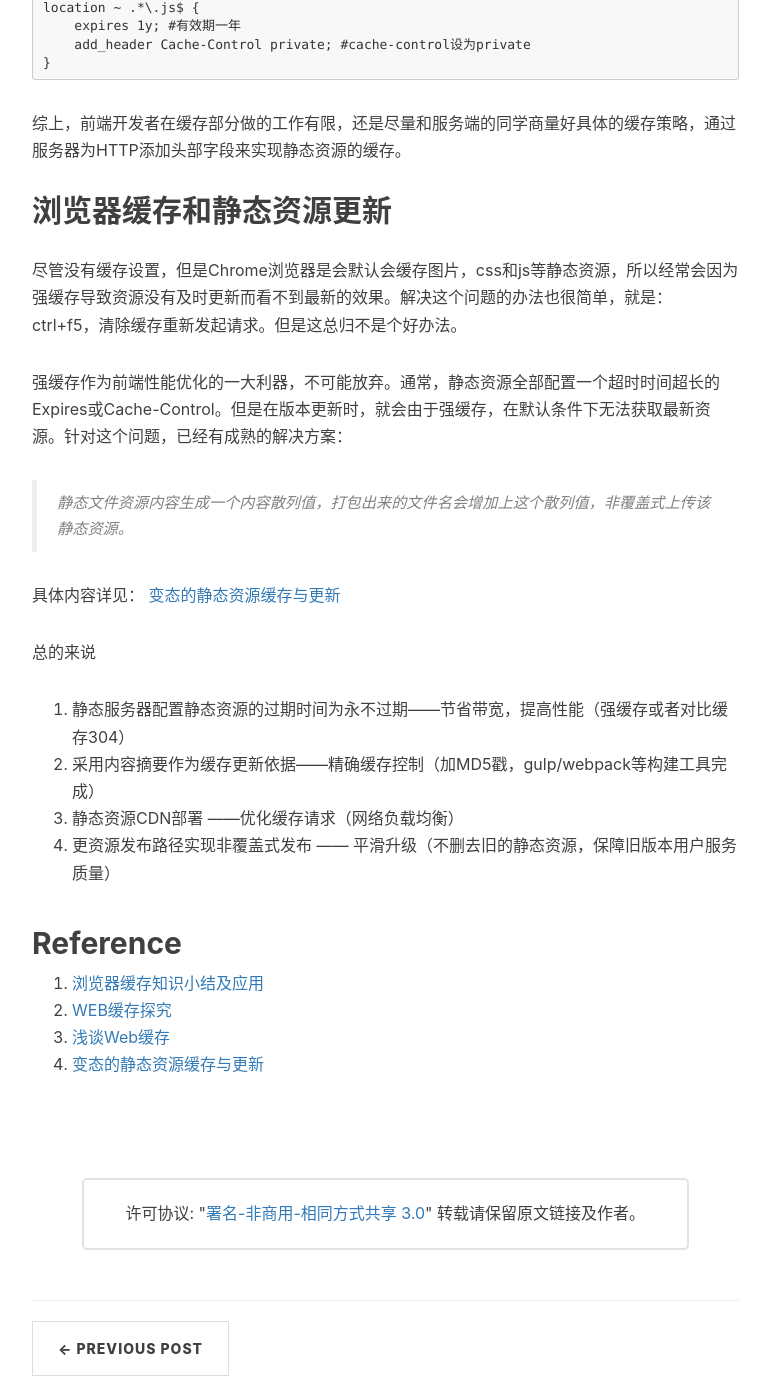
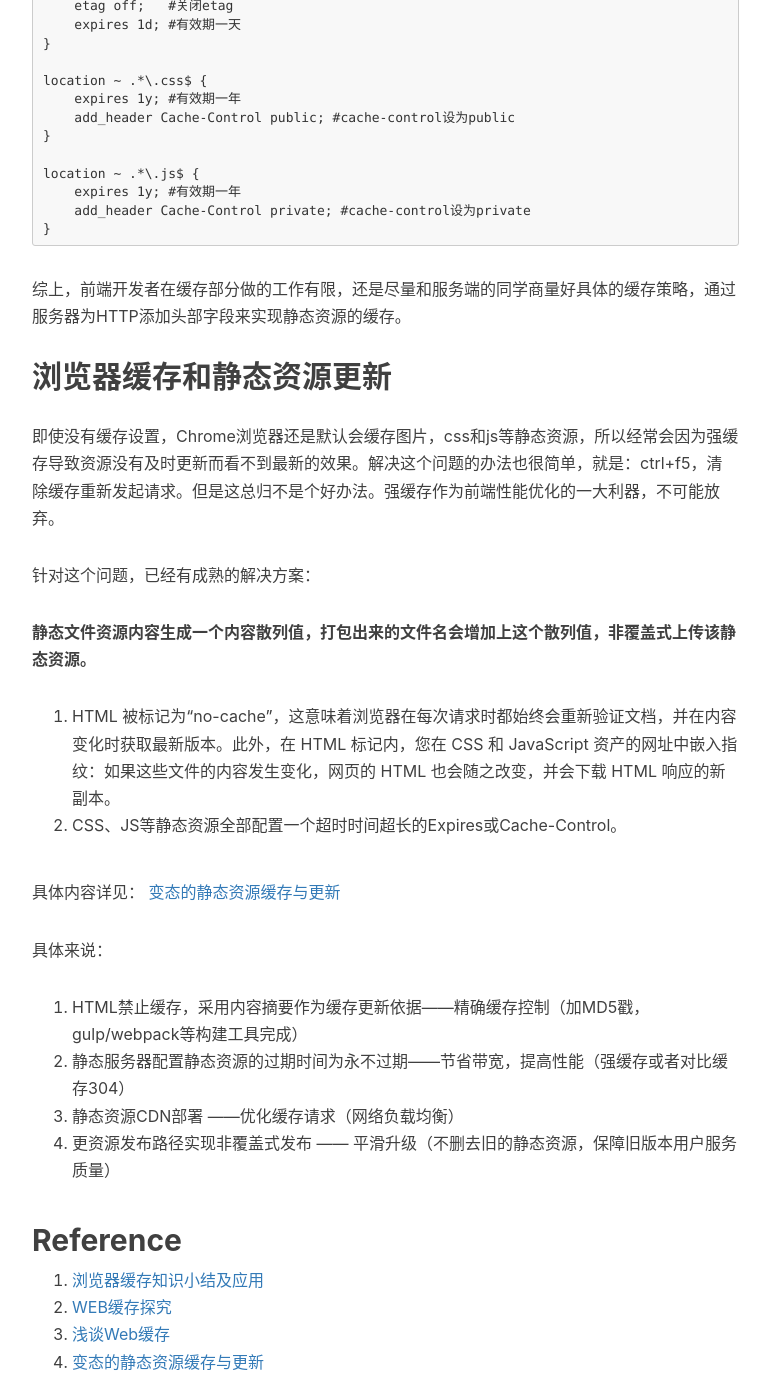
Before and after one commit to leeyixuan/leeyixuan.github.io, a Jekyll site: the page built from _posts/2018-07-03-cache.markdown, in a window 1280 px wide and 1400 px high, scrolled down 2774 px. Shown: the whole window, without its empty margins (233-1003 px from the left). Built offline with Jekyll 4.4.1, drawn with Linux system fonts in a browser that asks for light colours; nearby versions of some CDN libraries; comment, search, counter and statistics services are not loaded; some of the changed text lies outside the part shown.

Commit message:
再次修改缓存

```diff
--- a/_posts/2018-07-03-cache.markdown
+++ b/_posts/2018-07-03-cache.markdown
@@ -12,6 +12,10 @@
 
 
 浏览器缓存其实就是HTTP缓存。
+
+
+
+浏览器发出的所有 HTTP 请求会首先路由到浏览器缓存，以确认是否缓存了可用于满足请求的有效响应。如果有匹配的响应，则从缓存中读取响应，这样就避免了网络延迟和传送产生的流量费用。
 
 服务器通过在HTTP响应的头部设置4个字段（Expires，Cache-Control，Last-Modified，Etag）来告诉浏览器针对该响应中携带的静态资源应该如何缓存。
 
@@ -44,11 +48,12 @@
 1. Expires和Cache-Control是控制强缓存的字段。
 2. Cache-Control是HTTP1.1中规定的，Expires是HTTP1.0中规定的。Cache-Control优先级更高，这两个Header可以只用其一，也可以一起使用。一起使用时以Cache-Control为准。
 3. Cache-Control的max-age描述的是一个相对时间，在进行缓存命中的时候，都是利用客户端时间进行判断。而Expires是服务器返回的一个绝对时间，具有时间差等问题。所以Cache-Control的缓存管理更有效，安全一些。
-4. Cache-Control的no-cache不是不进行缓存，只是强制浏览器进行对比缓存来验证，no-store才是禁止浏览器进行任何缓存。但是实际上禁止浏览器缓存不只是设置no-store就行，要考虑浏览器默认强缓存的情况，最好再将过期时间设为过去。
-5. Cache-Control没有设置private和public时，默认为public。（public允许共享缓存；private只允许本地浏览器进行缓存）
-6. Last-Modified和Etag是协商缓存时，服务器http响应头的字段，标识当前资源的版本。协商校验时，浏览器将资源的版本号填充到If-Modified-Since和If-None-Match字段中发送给服务器校验。
-7. Etag是HTTP1.1中规定的， Last-Modified是HTTP1.0中规定的。Etag优先级更高，这两个Header可以只用其一，也可以一起使用。一起使用时先进行 Etag的校验，通过之后再进行Last-Modified的校验。
-8. Last-Modified是基于文件修改的时间（秒）。Etag是基于文件的内容生成的哈希指纹，能够准确地标识当前文件的唯一性，弥补Last-Modified无法识别快速多次修改文件和文件内容没有改动却变更标识的问题。但是Etag也具有哈希冲突的问题。这两者结合使用效果更佳。
+4. Cache-Control的no-cache不是不进行缓存，只是强制浏览器进行对比缓存来验证，同时告诉中间缓存服务器不得返回缓存的数据，每次都必须将请求发送给服务器进行有有效确认。no-store才是禁止浏览器进行任何缓存。但是实际上禁止浏览器缓存不只是设置no-store就行，要考虑浏览器默认强缓存的情况，最好再将过期时间设为过去。
+5. Pragma字段是作为与HTTP1.0后向兼容的字段存在的，`Pragma:no-cache`相当于`Cache-Control:no-cache`。
+6. Cache-Control没有设置private和public时，默认为public。（public允许共享缓存；private只允许本地浏览器进行缓存）
+7. Last-Modified和Etag是协商缓存时，服务器http响应头的字段，标识当前资源的版本。协商校验时，浏览器将资源的版本号填充到If-Modified-Since和If-None-Match字段中发送给服务器校验。
+8. Etag是HTTP1.1中规定的， Last-Modified是HTTP1.0中规定的。Etag优先级更高，这两个Header可以只用其一，也可以一起使用。一起使用时先进行 Etag的校验，通过之后再进行Last-Modified的校验。
+9. Last-Modified是基于文件修改的时间（秒）。Etag是基于文件的内容生成的哈希指纹，能够准确地标识当前文件的唯一性，弥补Last-Modified无法识别快速多次修改文件和文件内容没有改动却变更标识的问题。但是Etag也具有哈希冲突的问题。这两者结合使用效果更佳。
 
 
 ## 设置浏览器缓存的方式——meta
@@ -90,16 +95,21 @@
 ## 浏览器缓存和静态资源更新
 
 
-尽管没有缓存设置，但是Chrome浏览器是会默认会缓存图片，css和js等静态资源，所以经常会因为强缓存导致资源没有及时更新而看不到最新的效果。解决这个问题的办法也很简单，就是：ctrl+f5，清除缓存重新发起请求。但是这总归不是个好办法。
+即使没有缓存设置，Chrome浏览器还是默认会缓存图片，css和js等静态资源，所以经常会因为强缓存导致资源没有及时更新而看不到最新的效果。解决这个问题的办法也很简单，就是：ctrl+f5，清除缓存重新发起请求。但是这总归不是个好办法。强缓存作为前端性能优化的一大利器，不可能放弃。
 
-强缓存作为前端性能优化的一大利器，不可能放弃。通常，静态资源全部配置一个超时时间超长的Expires或Cache-Control。但是在版本更新时，就会由于强缓存，在默认条件下无法获取最新资源。针对这个问题，已经有成熟的解决方案：
->静态文件资源内容生成一个内容散列值，打包出来的文件名会增加上这个散列值，非覆盖式上传该静态资源。
+
+针对这个问题，已经有成熟的解决方案：
+
+**静态文件资源内容生成一个内容散列值，打包出来的文件名会增加上这个散列值，非覆盖式上传该静态资源。**
+
+1. HTML 被标记为“no-cache”，这意味着浏览器在每次请求时都始终会重新验证文档，并在内容变化时获取最新版本。此外，在 HTML 标记内，您在 CSS 和 JavaScript 资产的网址中嵌入指纹：如果这些文件的内容发生变化，网页的 HTML 也会随之改变，并会下载 HTML 响应的新副本。
+2. CSS、JS等静态资源全部配置一个超时时间超长的Expires或Cache-Control。
 
 具体内容详见： [变态的静态资源缓存与更新 ](https://my.oschina.net/jathon/blog/404968)
 
-总的来说
-1. 静态服务器配置静态资源的过期时间为永不过期——节省带宽，提高性能（强缓存或者对比缓存304）
-2. 采用内容摘要作为缓存更新依据——精确缓存控制（加MD5戳，gulp/webpack等构建工具完成）
+具体来说：
+1. HTML禁止缓存，采用内容摘要作为缓存更新依据——精确缓存控制（加MD5戳，gulp/webpack等构建工具完成）
+2. 静态服务器配置静态资源的过期时间为永不过期——节省带宽，提高性能（强缓存或者对比缓存304）
 3. 静态资源CDN部署 ——优化缓存请求（网络负载均衡）
 4. 更资源发布路径实现非覆盖式发布 —— 平滑升级（不删去旧的静态资源，保障旧版本用户服务质量）
 
```
